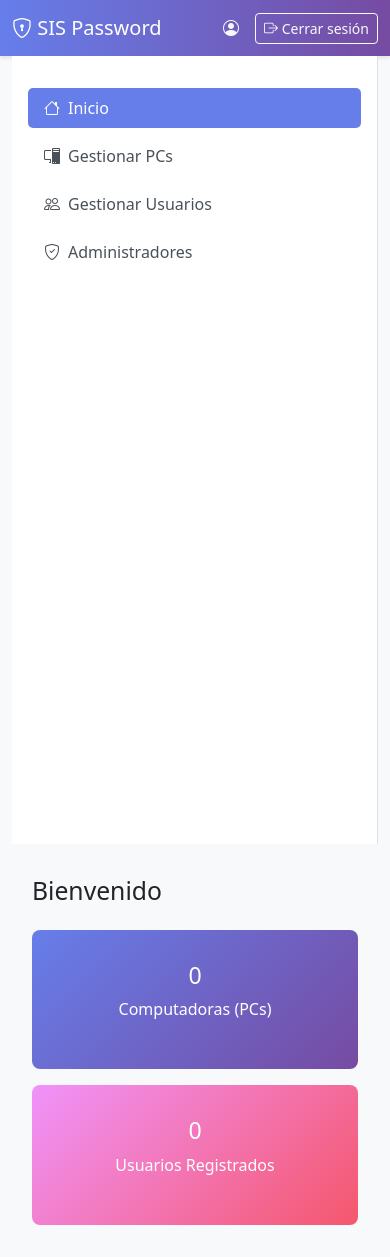
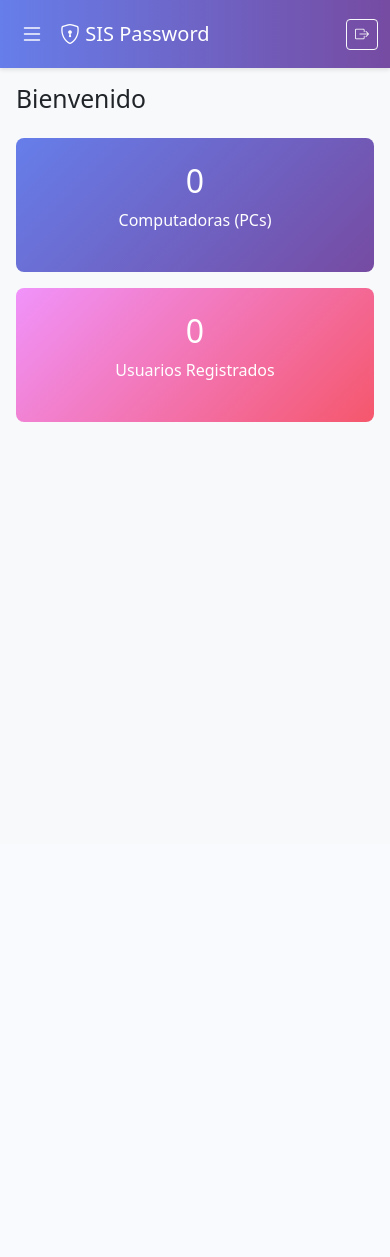
Before and after one commit to ivankorner/sis-password, a PHP site: page /public/dashboard.php in a window 390 px wide. After the commit the page ends 422 px from the top, so only its background shows below. Run offline with PHP 8.4, Linux system fonts and the light colour scheme; a user stored in the database is signed in; data that the repository does not hold is empty; a stand-in replaces the project's code that opens the database connection; some libraries are stand-ins or nearby versions.

Commit message:
Se mejoro la vista del Sidebar para dispositovos Moviles

```diff
--- a/public/dashboard.php
+++ b/public/dashboard.php
@@ -45,6 +45,7 @@ try {
     <style>
         body {
             background-color: #f8f9fa;
+            overflow-x: hidden;
         }
         .navbar {
             background: linear-gradient(90deg, #667eea 0%, #764ba2 100%);
@@ -129,10 +130,86 @@ try {
         .stat-card.usuarios {
             background: linear-gradient(135deg, #f093fb 0%, #f5576c 100%);
         }
-        /* Responsive: ocultar toggle en móvil */
+        /* Botón hamburguesa móvil */
+        .mobile-menu-btn {
+            display: none;
+            background: transparent;
+            border: none;
+            color: white;
+            font-size: 1.5rem;
+            cursor: pointer;
+            padding: 0.5rem;
+        }
+        /* Overlay para móvil */
+        .sidebar-overlay {
+            display: none;
+            position: fixed;
+            top: 0;
+            left: 0;
+            width: 100%;
+            height: 100%;
+            background: rgba(0, 0, 0, 0.5);
+            z-index: 1040;
+            opacity: 0;
+            transition: opacity 0.3s ease;
+        }
+        .sidebar-overlay.show {
+            display: block;
+            opacity: 1;
+        }
+
+        /* Responsive: Móviles y tablets */
         @media (max-width: 768px) {
+            .mobile-menu-btn {
+                display: block;
+            }
             .sidebar-toggle {
                 display: none;
+            }
+            .sidebar-container {
+                position: fixed;
+                top: 56px;
+                left: -100%;
+                width: 280px;
+                height: calc(100vh - 56px);
+                z-index: 1050;
+                transition: left 0.3s ease;
+                box-shadow: 2px 0 10px rgba(0,0,0,0.1);
+            }
+            .sidebar-container.show {
+                left: 0;
+            }
+            .sidebar {
+                height: 100%;
+                overflow-y: auto;
+                padding: 1.5rem 1rem;
+            }
+            .main-content {
+                padding: 1rem;
+                margin-left: 0 !important;
+            }
+            /* Forzar ancho completo en móvil */
+            .sidebar-container,
+            .main-content {
+                flex: 0 0 100%;
+                max-width: 100%;
+            }
+            .sidebar-container.show ~ .main-content {
+                filter: blur(2px);
+            }
+            /* Mejorar tarjetas estadísticas en móvil */
+            .stat-card {
+                padding: 1.5rem;
+            }
+            .stat-card h3 {
+                font-size: 2rem;
+            }
+        }
+
+        /* Tablets */
+        @media (min-width: 769px) and (max-width: 991px) {
+            .main-content {
+                padding: 1.5rem;
             }
         }
     </style>
@@ -141,19 +218,28 @@ try {
     <!-- Navbar -->
     <nav class="navbar navbar-dark">
         <div class="container-fluid">
-            <a class="navbar-brand" href="#">
+            <div class="d-flex align-items-center gap-2">
+                <button class="mobile-menu-btn" id="mobileMenuBtn" title="Menú">
+                    <i class="bi bi-list"></i>
+                </button>
+                <a class="navbar-brand mb-0" href="#">
                     <i class="bi bi-shield-lock"></i> SIS Password
                 </a>
+            </div>
             <div class="d-flex align-items-center gap-3">
-                <span class="text-light">
+                <span class="text-light d-none d-sm-inline">
                     <i class="bi bi-person-circle"></i> <?php echo htmlspecialchars($admin['nombre']); ?>
                 </span>
                 <button class="btn btn-outline-light btn-sm" id="logoutBtn">
-                    <i class="bi bi-box-arrow-right"></i> Cerrar sesión
+                    <i class="bi bi-box-arrow-right"></i>
+                    <span class="d-none d-sm-inline">Cerrar sesión</span>
                 </button>
             </div>
         </div>
     </nav>
+
+    <!-- Overlay para móvil -->
+    <div class="sidebar-overlay" id="sidebarOverlay"></div>
 
     <div class="container-fluid">
         <div class="row">
@@ -285,16 +371,53 @@ try {
         let pcsCache = [];
         let usuariosCache = [];
 
-        // ===== TOGGLE SIDEBAR =====
+        // ===== MENÚ MÓVIL =====
+        const mobileMenuBtn = document.getElementById('mobileMenuBtn');
+        const sidebarOverlay = document.getElementById('sidebarOverlay');
+
+        // Función para abrir/cerrar menú móvil
+        function toggleMobileMenu() {
+            sidebarContainer.classList.toggle('show');
+            sidebarOverlay.classList.toggle('show');
+            document.body.style.overflow = sidebarContainer.classList.contains('show') ? 'hidden' : '';
+        }
+
+        // Función para cerrar menú móvil
+        function closeMobileMenu() {
+            sidebarContainer.classList.remove('show');
+            sidebarOverlay.classList.remove('show');
+            document.body.style.overflow = '';
+        }
+
+        // Event listeners para móvil
+        if (mobileMenuBtn) {
+            mobileMenuBtn.addEventListener('click', toggleMobileMenu);
+        }
+
+        if (sidebarOverlay) {
+            sidebarOverlay.addEventListener('click', closeMobileMenu);
+        }
+
+        // Cerrar menú al hacer clic en cualquier enlace del sidebar
+        document.querySelectorAll('.sidebar .nav-link').forEach(link => {
+            link.addEventListener('click', () => {
+                // Solo cerrar en móvil
+                if (window.innerWidth <= 768) {
+                    closeMobileMenu();
+                }
+            });
+        });
+
+        // ===== TOGGLE SIDEBAR (DESKTOP) =====
         const sidebarToggle = document.getElementById('sidebarToggle');
         const sidebar = document.getElementById('sidebar');
         const sidebarContainer = document.getElementById('sidebarContainer');
         const mainContent = document.getElementById('mainContent');
         const toggleIcon = document.getElementById('toggleIcon');
 
-        // Cargar estado del sidebar desde localStorage
+        // Cargar estado del sidebar desde localStorage (solo desktop)
         const sidebarCollapsed = localStorage.getItem('sidebarCollapsed') === 'true';
-        if (sidebarCollapsed) {
+        if (sidebarCollapsed && window.innerWidth > 768) {
             sidebar.classList.add('collapsed');
             sidebarContainer.classList.remove('col-md-3', 'col-lg-2');
             sidebarContainer.classList.add('col-md-1', 'col-lg-1');
@@ -303,6 +426,7 @@ try {
             toggleIcon.className = 'bi bi-chevron-right';
         }
 
+        if (sidebarToggle) {
             sidebarToggle.addEventListener('click', () => {
                 const isCollapsed = sidebar.classList.toggle('collapsed');
 
@@ -324,6 +448,7 @@ try {
                     localStorage.setItem('sidebarCollapsed', 'false');
                 }
             });
+        }
 
         // ===== NAVEGACIÓN =====
         document.querySelectorAll('.nav-link').forEach(link => {
```
Lines whose indentation alone changed are shown as unchanged.
